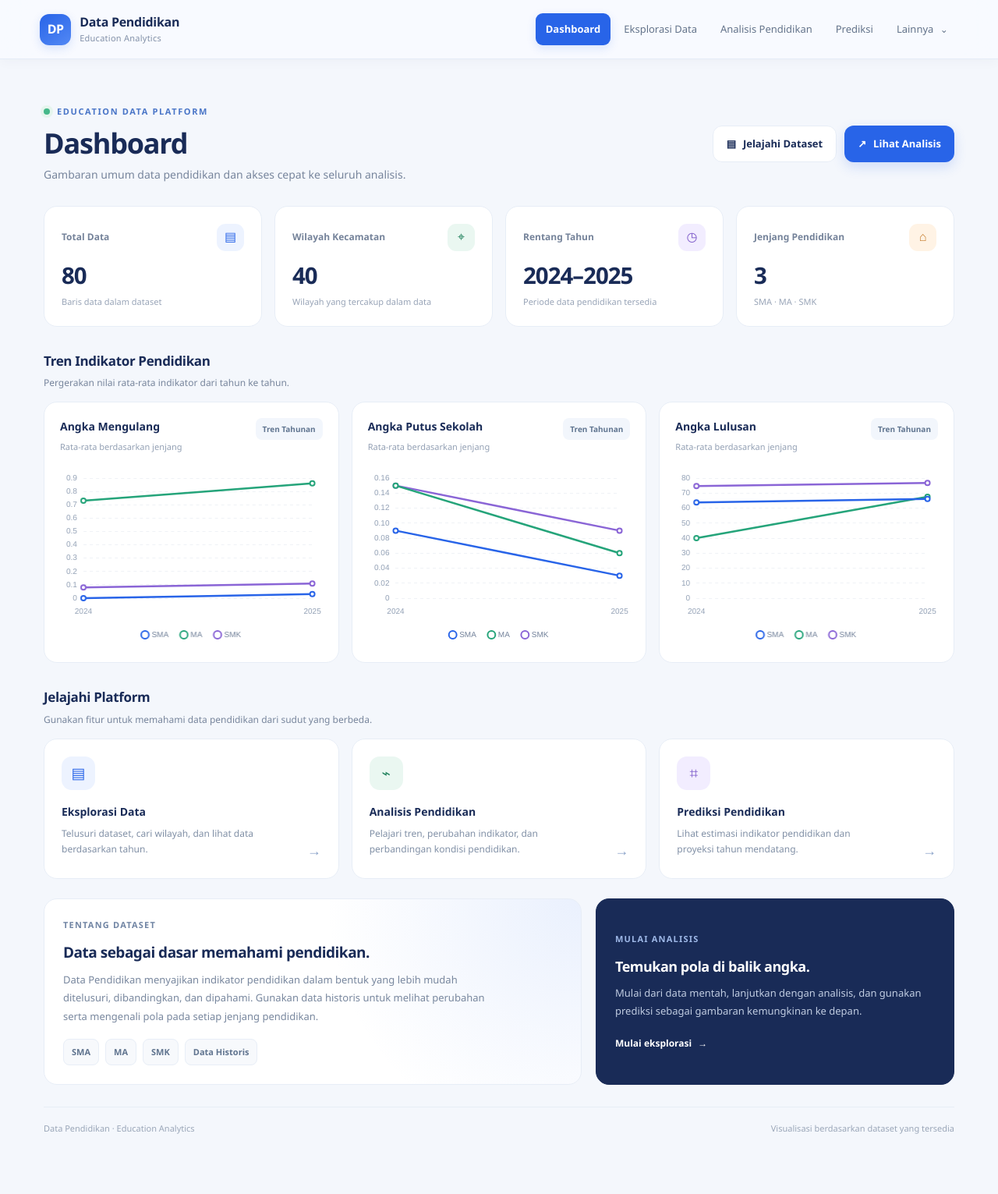
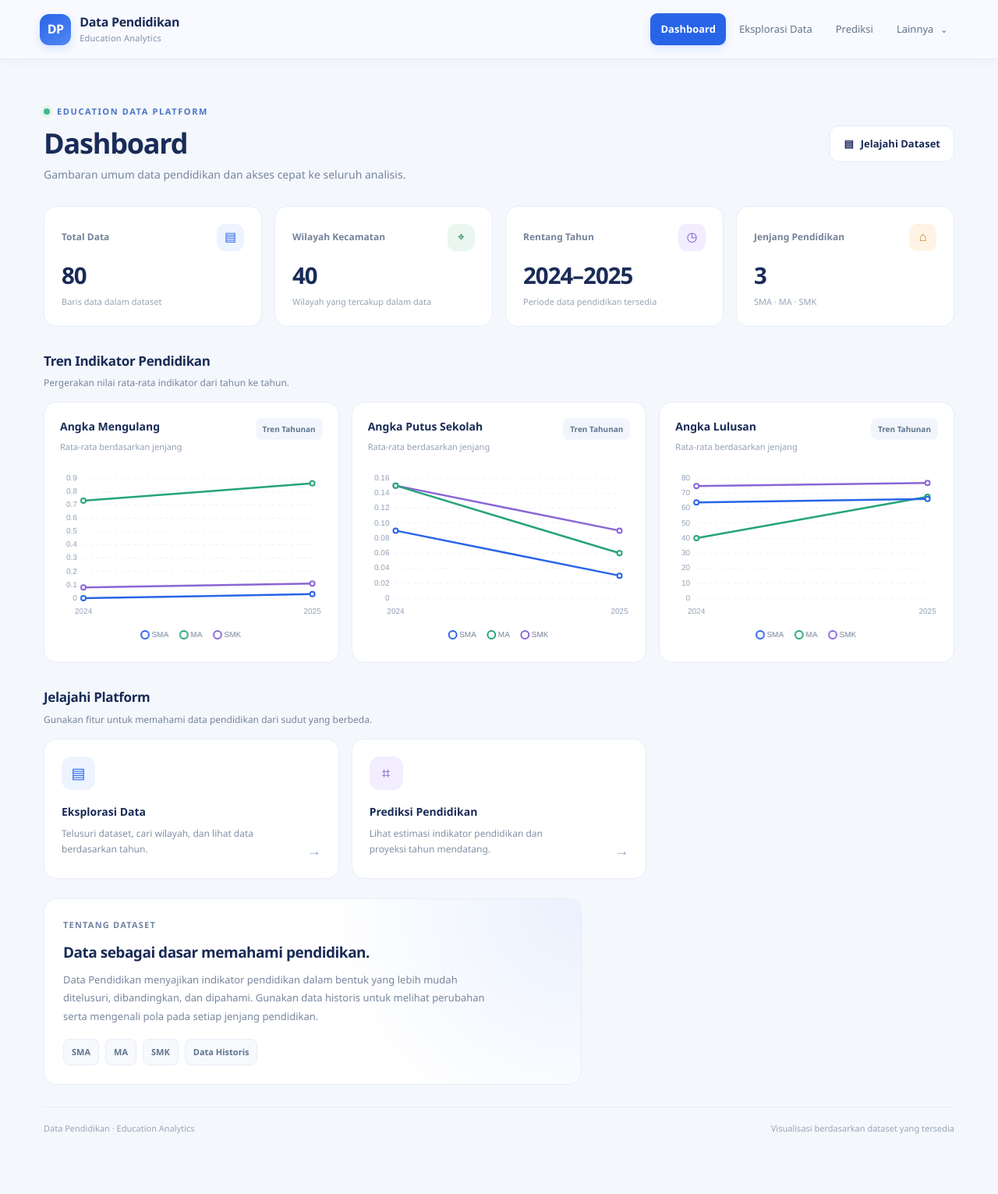
Before and after one commit to dqsw21/data-pendidikan, a Django app: page /dashboard/ in a window 1280 px wide. Shown: the whole page at 78% size. Run offline with Django 5.2, Linux system fonts and the light colour scheme.

Commit message:
Menghapus menu Analisis Pendidikan

```diff
--- a/dashboard/urls.py
+++ b/dashboard/urls.py
@@ -5,7 +5,6 @@ urlpatterns = [
     path('', views.landing_page, name='landing'),
     path('dashboard/', views.home, name='home'),
     path('dataset/', views.dataset_explorer, name='dataset'),
-    path('analisis/', views.analysis_page, name='analysis'),
     path('prediksi/', views.prediction_page, name='prediction'),
 ]
 
--- a/dashboard/views.py
+++ b/dashboard/views.py
@@ -196,47 +196,6 @@ def prediction_page(request):
 
     return render(request, "dashboard/prediction.html", context)
 
-def analysis_page(request):
-    from .analysis_engine import analyze_education
-
-    analysis = analyze_education()
-
-    selected_year = request.GET.get("tahun", analysis.get("latest_year"))
-    try:
-        selected_year = int(selected_year)
-    except (ValueError, TypeError):
-        selected_year = analysis.get("latest_year")
-
-    analysis = analyze_education(selected_year)
-
-    changes_by_indicator = []
-
-    if not analysis.get("error"):
-        for indicator in analysis["indicator_summary"]:
-            changes = [
-                item for item in analysis["change_summary"]
-                if item["column"] == indicator["column"]
-            ]
-
-            changes.sort(
-                key=lambda item: abs(item["change"]),
-                reverse=True
-            )
-
-            changes_by_indicator.append({
-                "indicator": indicator,
-                "changes": changes[:5],
-            })
-
-    context = {
-        "analysis": analysis,
-        "changes_by_indicator": changes_by_indicator,
-        "active_page": "analysis",
-    }
-
-    return render(request, "dashboard/analysis.html", context)
-
-
 def model_info_page(request):
     from django.shortcuts import render
 
--- a/templates/base.html
+++ b/templates/base.html
@@ -30,10 +30,6 @@
                     Eksplorasi Data
                 </a>
 
-                <a href="{% url 'analysis' %}" class="nav-item {% if active_page == 'analysis' %}active{% endif %}">
-                    Analisis Pendidikan
-                </a>
-
                 <a href="{% url 'prediction' %}" class="nav-item {% if active_page == 'prediction' %}active{% endif %}">Prediksi</a>
 
                 <details class="nav-dropdown {% if active_page == 'model_info' or active_page == 'about' %}dropdown-active{% endif %}">
--- a/templates/dashboard/home.html
+++ b/templates/dashboard/home.html
@@ -544,9 +544,6 @@
             <a href="{% url 'dataset' %}" class="dp-btn dp-btn-secondary">
                 <span>▤</span> Jelajahi Dataset
             </a>
-            <a href="{% url 'analysis' %}" class="dp-btn dp-btn-primary">
-                <span>↗</span> Lihat Analisis
-            </a>
         </div>
     </section>
 
@@ -657,12 +654,6 @@
                 <span class="dp-feature-arrow">→</span>
             </a>
 
-            <a href="{% url 'analysis' %}" class="dp-feature-card">
-                <span class="dp-feature-icon dp-icon-green">⌁</span>
-                <span class="dp-feature-title">Analisis Pendidikan</span>
-                <span class="dp-feature-description">Pelajari tren, perubahan indikator, dan perbandingan kondisi pendidikan.</span>
-                <span class="dp-feature-arrow">→</span>
-            </a>
 
             <a href="{% url 'prediction' %}" class="dp-feature-card">
                 <span class="dp-feature-icon dp-icon-violet">⌗</span>
@@ -692,12 +683,6 @@
             </div>
         </article>
 
-        <article class="dp-context-card dp-context-side">
-            <div class="dp-context-label">Mulai Analisis</div>
-            <h3>Temukan pola di balik angka.</h3>
-            <p>Mulai dari data mentah, lanjutkan dengan analisis, dan gunakan prediksi sebagai gambaran kemungkinan ke depan.</p>
-            <a href="{% url 'analysis' %}">Mulai eksplorasi <span>→</span></a>
-        </article>
     </section>
 
     <footer class="dp-dashboard-footer">
```
